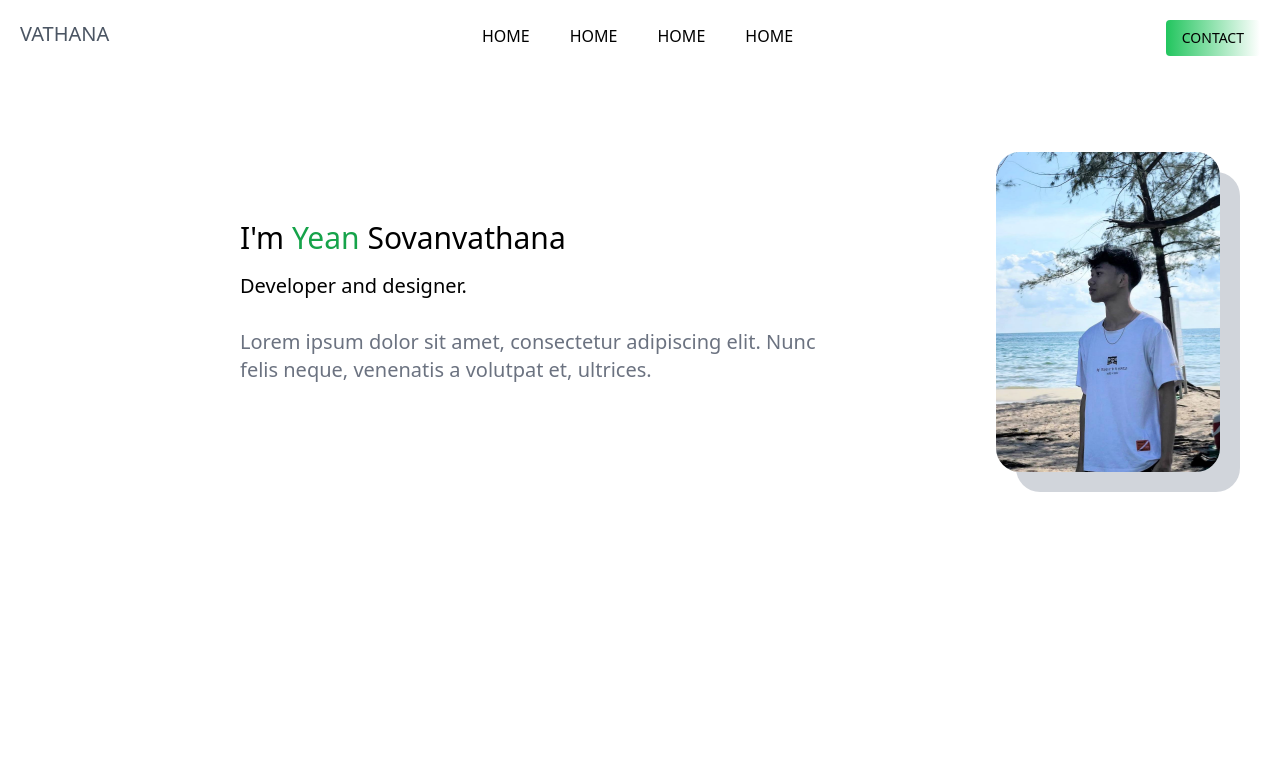
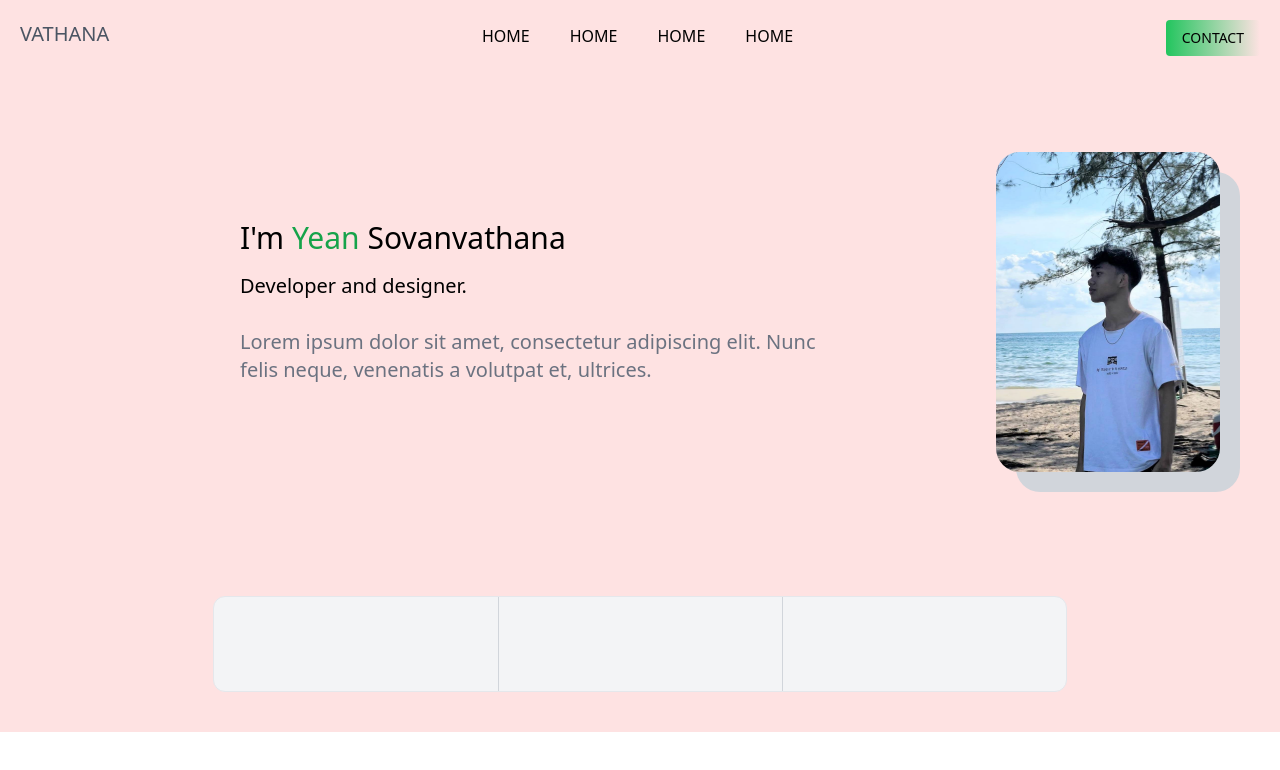
Before and after one commit to Yeansovanvathana/Portfolio_V2, a Next.js app: page / in a window 1280 px wide. Shown: the top 770 px of the page. Built offline with nearby package versions, Linux system fonts and the light colour scheme.

Commit message:
Add divide div

```diff
--- a/components/Page.js
+++ b/components/Page.js
@@ -4,6 +4,7 @@ import Vathana from "@/public/Vathana.jpg";
 
 export const Page = () => {
   return (
+    <div>
       <div className="lg:flex md:flex justify-between max-w-7xl lg:mt-24 md:mt-24 px-10">
         <div className="mx-auto p-10 text-center lg:text-start md:text-start">
           <h2 className="text-3xl py-2 font-medium">
@@ -28,5 +29,13 @@ export const Page = () => {
           </div>
         </div>
       </div>
+      <div className="invisible lg:visible flex justify-center items-center py-10 mt-16">
+        <div className="border bg-gray-100 w-4/6 h-24 rounded-xl grid grid-cols-3 divide-x divide-gray-300">
+          <div></div>
+          <div></div>
+          <div></div>
+        </div>
+      </div>
+    </div>
   );
 };
--- /dev/null
+++ b/components/Skill.jsx
@@ -0,0 +1,5 @@
+import React from "react";
+
+export const Skill = () => {
+  return <div>Skill</div>;
+};
--- a/pages/index.js
+++ b/pages/index.js
@@ -1,18 +1,19 @@
 import Head from "next/head";
 import { Header } from "@/components/Header";
-import { Page } from "@/components/Page"
+import { Page } from "@/components/Page";
 
 export default function Home() {
   return (
     <div className="bg-{#DAD9D5}">
       <Head>
-          <title>Vathana Portfolio</title>
+        <title>Vathana Portfolio</title>
       </Head>
-
-      <Header />
-      {/* Header */}
-      <Page />
-      {/* Page */}
+      <section className=" bg-red-100">
+        <Header />
+        {/* Header */}
+        <Page />
+        {/* Page */}
+      </section>
 
       {/* About */}
 
```
Lines whose indentation alone changed are shown as unchanged.
